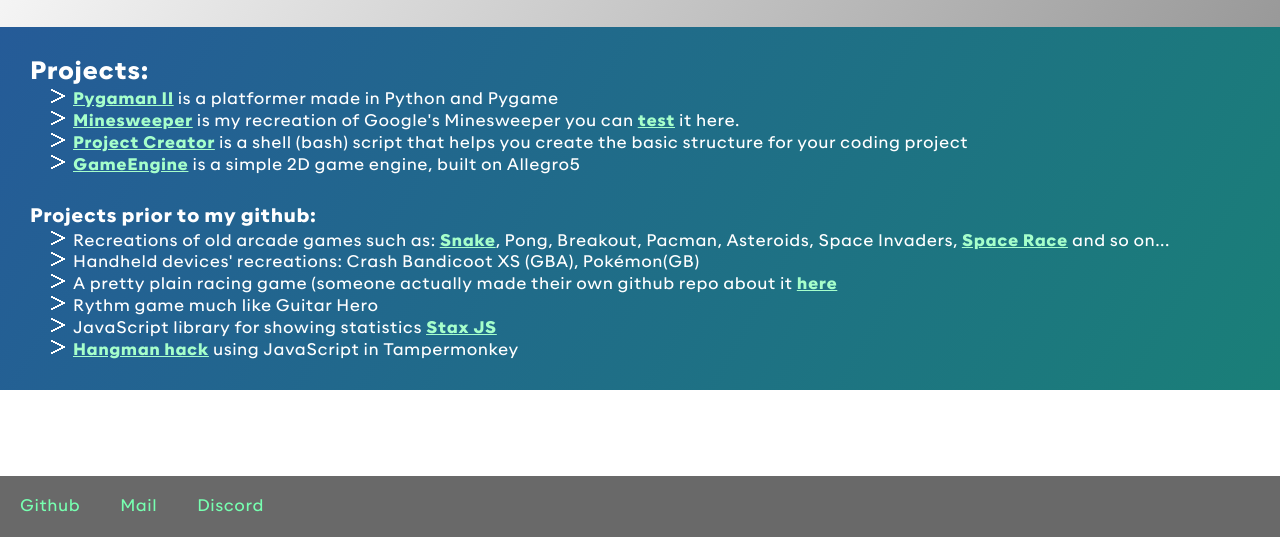
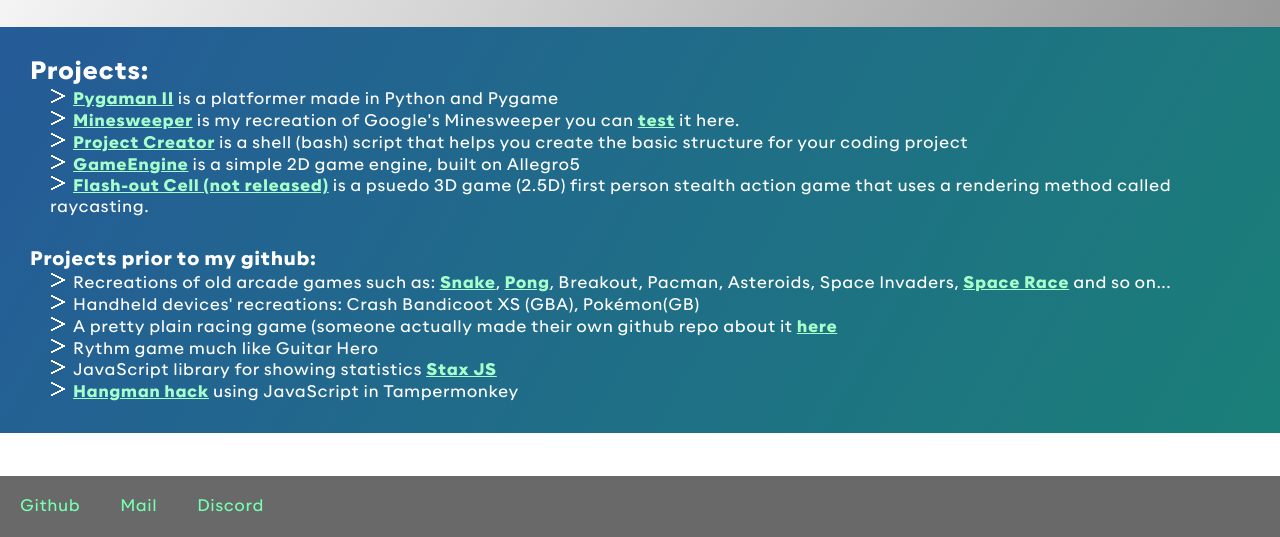
Before and after one commit to pinguxx28/pinguxx28.github.io, a plain HTML site: page index.html in a window 1280 px wide. Shown: the part 263-800 px from the top of the page. Drawn offline with Linux system fonts and the light colour scheme.

Commit message:
Added Flash-out Cell and Pong

```diff
--- a/index.html
+++ b/index.html
@@ -44,13 +44,14 @@
 			<li><a href="https://github.com/pinguxx28/Minesweeper">Minesweeper</a> is my recreation of Google's Minesweeper you can <a href="/demos/Minesweeper/index.html">test</a> it here.</li>
 			<li><a href="https://github.com/pinguxx28/project-creator">Project Creator</a> is a shell (bash) script that helps you create the basic structure for your coding project</li>
 			<li><a href="https://github.com/pinguxx28/GameEngine">GameEngine</a> is a simple 2D game engine, built on Allegro5</li>
+			<li><a href="#">Flash-out Cell (not released)</a> is a psuedo 3D game (2.5D) first person stealth action game that uses a rendering method called raycasting.</li>
 		</ul>
 
 
 		<h3 id="projects-sub-title">Projects prior to my github: </h3>
 
 		<ul>
-			<li>Recreations of old arcade games such as: <a href="https://codepen.io/Chokko2/pen/mdmZBGN">Snake</a>, Pong, Breakout, Pacman, Asteroids, Space Invaders, <a href="https://codepen.io/Chokko2/pen/LYLYZdg">Space Race</a> and so on...</li>
+			<li>Recreations of old arcade games such as: <a href="https://codepen.io/Chokko2/pen/mdmZBGN">Snake</a>, <a href="https://github.com/pinguxx28/Pong">Pong</a>, Breakout, Pacman, Asteroids, Space Invaders, <a href="https://codepen.io/Chokko2/pen/LYLYZdg">Space Race</a> and so on...</li>
 			<li>Handheld devices' recreations: Crash Bandicoot XS (GBA), Pokémon(GB)</li>
 			<li>A pretty plain racing game (someone actually made their own github repo about it <a href="https://github.com/CodeMaster7000/Racing-Game">here</a></li>
 			<li>Rythm game much like Guitar Hero</li>
```
